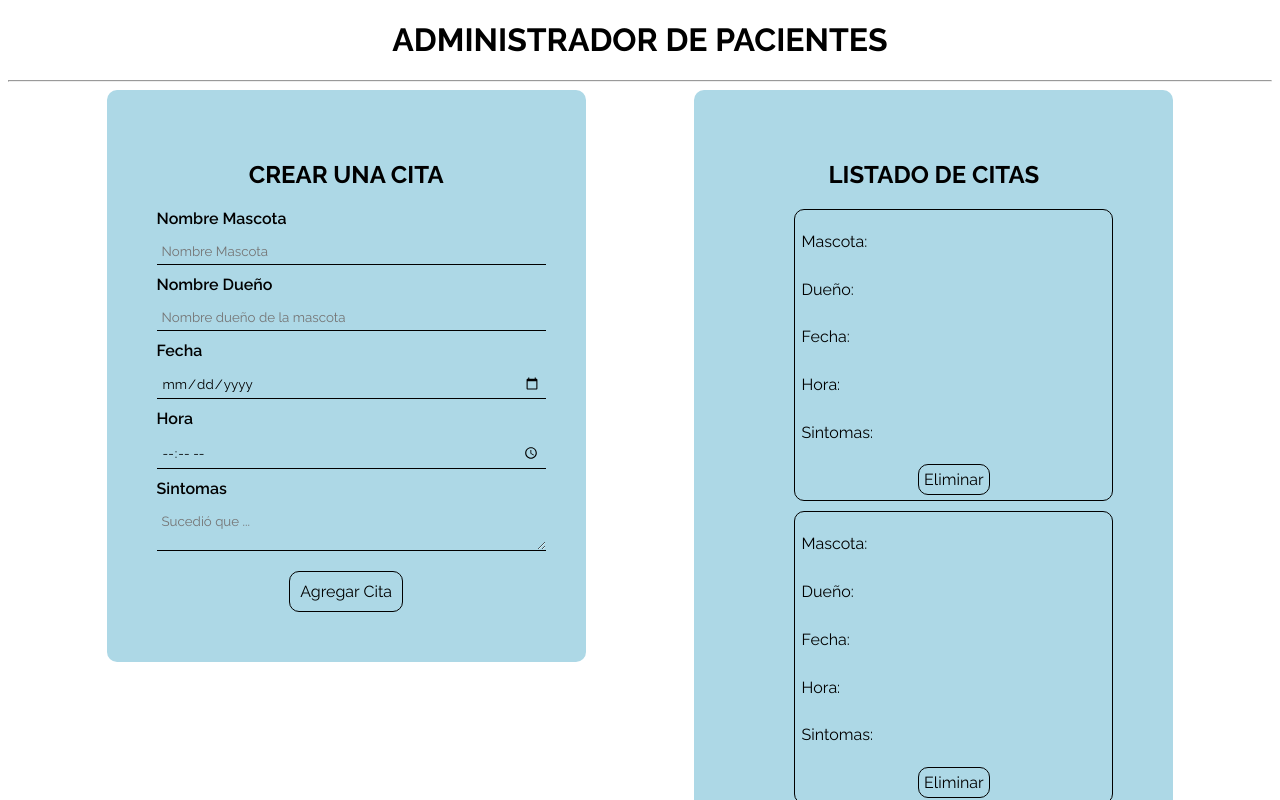
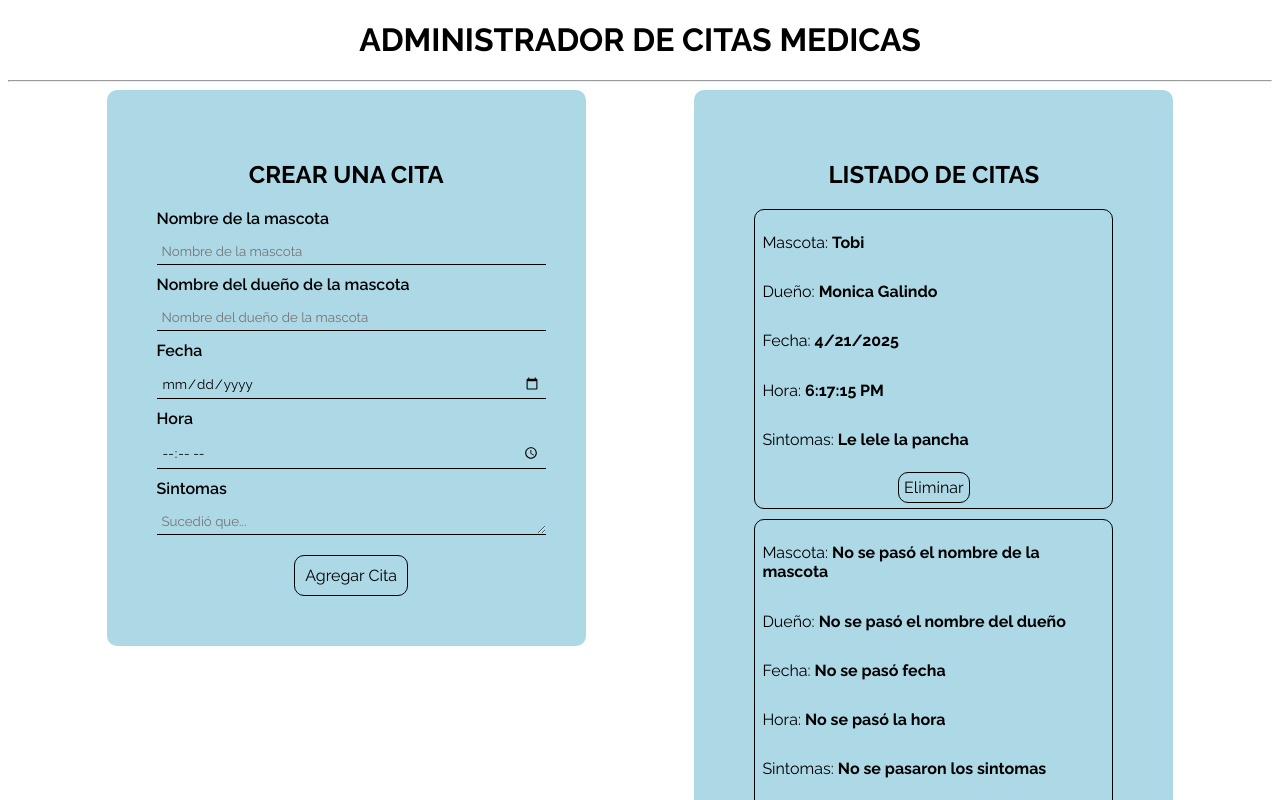
Before and after one commit to Agusbere/TP-React_Berenstein_Stolar, a React (Vite) app: page / in a window 1280 px wide. Shown: the top 800 px of the page. Built offline with nearby package versions, Linux system fonts and the light colour scheme.

Commit message:
last commit

```diff
--- a/src/App.jsx
+++ b/src/App.jsx
@@ -6,12 +6,12 @@ import "./styles/styles.css";
 function App() {
   return (
     <>
-      <h1>Administrador de pacientes</h1>
+      <h1>Administrador de citas medicas</h1>
       <hr />
       <div className="content">
         <Formulario />
         <Listado>
-          <Cita />
+          <Cita nombreMascota={"Tobi"} nombreDueno={"Monica Galindo"} fecha={new Date()} sintomas={"Le lele la pancha"}/>
           <Cita />
           <Cita />
         </Listado>
--- a/src/components/Cita.jsx
+++ b/src/components/Cita.jsx
@@ -1,20 +1,27 @@
-export default function Cita() {
+export default function Cita({
+  nombreMascota = "No se pasó el nombre de la mascota",
+  nombreDueno = "No se pasó el nombre del dueño",
+  fecha,
+  sintomas = "No se pasaron los sintomas",
+}) {
+  const FECHA = fecha?.toLocaleDateString() ?? "No se pasó fecha";
+  const HORA = fecha?.toLocaleTimeString() ?? "No se pasó la hora";
   return (
     <div className="cita">
       <p>
-        Mascota: <span></span>
+        Mascota: <span>{nombreMascota}</span>
       </p>
       <p>
-        Dueño: <span></span>
+        Dueño: <span>{nombreDueno}</span>
       </p>
       <p>
-        Fecha: <span></span>
+        Fecha: <span>{FECHA}</span>
       </p>
       <p>
-        Hora: <span></span>
+        Hora: <span>{HORA}</span>
       </p>
       <p>
-        Sintomas: <span></span>
+        Sintomas: <span>{sintomas}</span>
       </p>
       <button>Eliminar</button>
     </div>
--- a/src/components/Formulario.jsx
+++ b/src/components/Formulario.jsx
@@ -1,18 +1,19 @@
+import Input from "./Input";
+
 export default function Formulario() {
   return (
     <div className="form">
       <h2>Crear una cita</h2>
       <form className="content column">
-        <label>Nombre Mascota</label>
-        <input type="text" placeholder="Nombre Mascota" />
-        <label>Nombre Dueño</label>
-        <input type="text" placeholder="Nombre dueño de la mascota" />
-        <label>Fecha</label>
-        <input type="date" />
-        <label>hora</label>
-        <input type="time" />
-        <label>Sintomas</label>
-        <textarea placeholder="Sucedió que ..."></textarea>
+        <Input tipo={"text"} titulo={"Nombre de la mascota"} />
+        <Input tipo={"text"} titulo={"Nombre del dueño de la mascota"} />
+        <Input tipo={"date"} titulo={"Fecha"} />
+        <Input tipo={"time"} titulo={"Hora"} />
+        <Input
+          tipo={"textarea"}
+          titulo={"Sintomas"}
+          placeholder={"Sucedió que..."}
+        />
         <button type="submit">Agregar Cita</button>
       </form>
     </div>
--- /dev/null
+++ b/src/components/Input.jsx
@@ -0,0 +1,17 @@
+export default function Input({ tipo, titulo, placeholder = titulo}) {
+  const PLACEHOLDERS = ["text", "password", "mail"];
+  const TIENE_PLACEHOLDER = PLACEHOLDERS.includes(tipo);
+  return (
+    <>
+      <label>{titulo}</label>
+      {tipo !== "textarea" ? (
+        <input
+          type={tipo}
+          placeholder={TIENE_PLACEHOLDER ? placeholder : undefined}
+        />
+      ) : (
+        <textarea cols="30" rows="1" placeholder={placeholder} />
+      )}
+    </>
+  );
+}
--- a/src/styles/styles.css
+++ b/src/styles/styles.css
@@ -15,6 +15,7 @@ h2 {
   gap: 10px;
   justify-content: space-evenly;
   align-items: start;
+  flex-wrap: wrap;
 }
 
 .column {
@@ -26,7 +27,12 @@ h2 {
   padding: 50px;
   background-color: lightblue;
   border-radius: 10px;
-  width: 30%;
+  /* width: 30%; */
+  width: max(30%, 300px);
+}
+
+.listado ul {
+  padding-left: 0;
 }
 
 .form input,
@@ -38,11 +44,15 @@ h2 {
   padding: 5px;
   width: 100%;
   resize: vertical;
+  overflow-y: hidden;
 }
 
 .form label {
-  text-transform: capitalize;
   font-weight: 600;
+}
+
+button {
+  transition: background-color 0.2s !important;
 }
 
 .form button {
@@ -78,8 +88,13 @@ h2 {
   display: block;
   margin-left: auto;
   margin-right: auto;
+  user-select: none;
 }
 
 .cita button:hover {
   background-color: #c84141;
 }
+
+.cita span {
+  font-weight: bold;
+}
```
